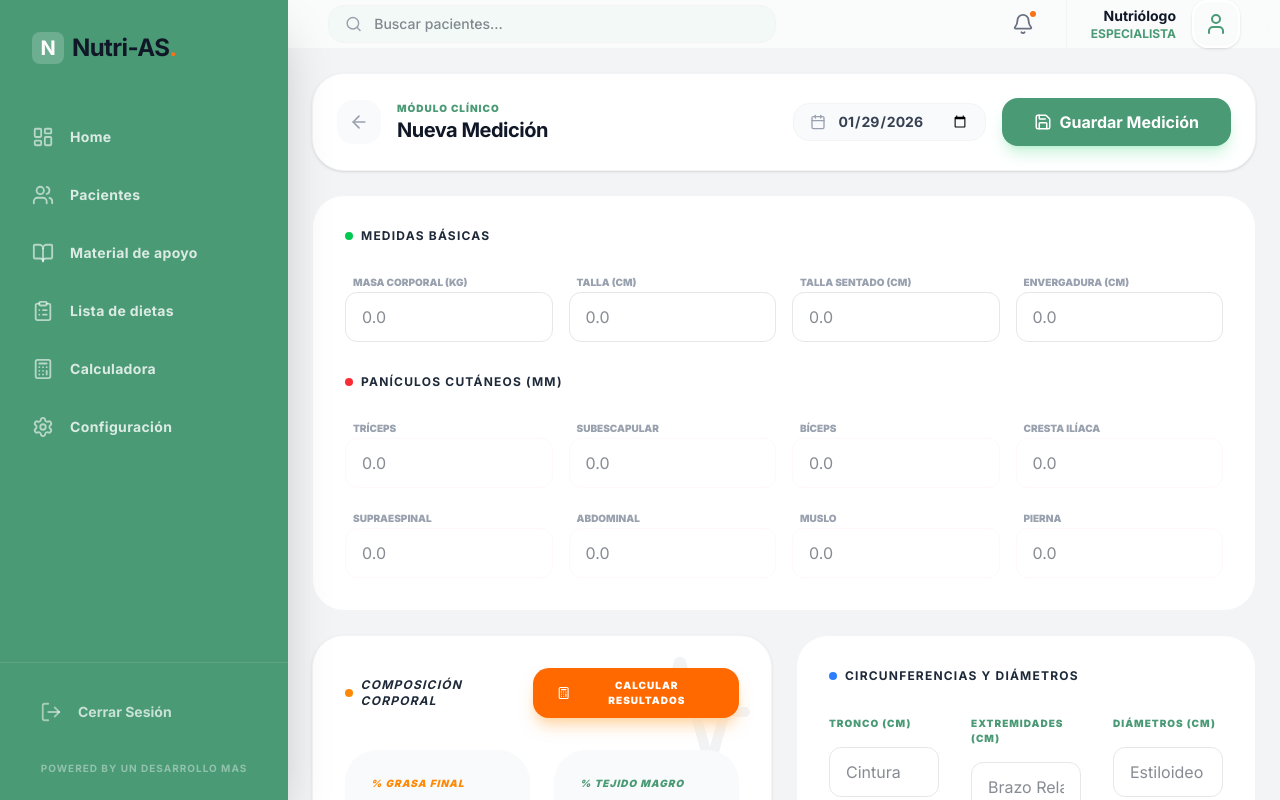
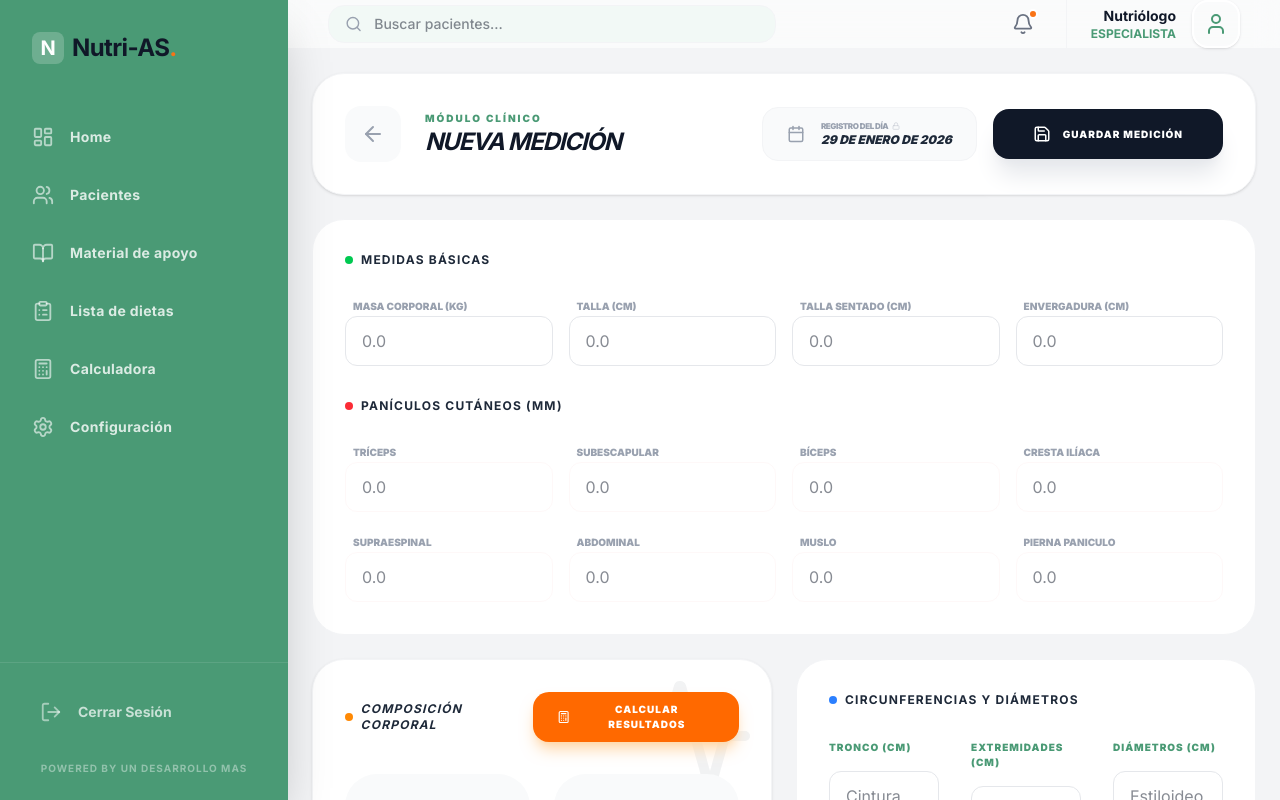
Before and after one commit to Saenz-man/Nutri-AS, a Next.js app: page /Pacientes/1/mediciones in a window 1280 px wide. Built offline with nearby package versions, Linux system fonts and the light colour scheme; no server answers; the database is empty.

Commit message:
Mediciones sin deuda tecnica

```diff
--- a/src/app/(dashboard)/Pacientes/[id]/mediciones/components/AntropometriaIsak.tsx
+++ b/src/app/(dashboard)/Pacientes/[id]/mediciones/components/AntropometriaIsak.tsx
@@ -45,7 +45,7 @@ export default function AntropometriaIsak({ values, handleChange }: any) {
             { id: "supraespinal", label: "Supraespinal" },
             { id: "abdominal", label: "Abdominal" },
             { id: "muslo", label: "Muslo" },
-            { id: "pierna", label: "Pierna" }
+            { id: "piernaPaniculo", label: "Pierna Paniculo" }
           ].map((fold) => (
             <div key={fold.id}>
               <label className="text-[10px] font-black text-gray-400 uppercase ml-2">{fold.label}</label>
--- a/src/app/(dashboard)/Pacientes/[id]/mediciones/components/Complementarias.tsx
+++ b/src/app/(dashboard)/Pacientes/[id]/mediciones/components/Complementarias.tsx
@@ -38,7 +38,7 @@ export default function Complementarias({ formData, handleChange, resultados }:
           <div className="grid grid-cols-1 gap-3">
             <input name="brazoR" placeholder="Brazo Relajado" value={formData.brazoR} onChange={handleChange} className="nutri-input" />
             <input name="brazoC" placeholder="Brazo Contraído" value={formData.brazoC} onChange={handleChange} className="nutri-input" />
-            <input name="pierna" placeholder="Pierna (Media)" value={formData.pierna} onChange={handleChange} className="nutri-input" />
+            <input name="piernaCirc" placeholder="Pierna (Media)" value={formData.piernaCirc} onChange={handleChange} className="nutri-input" />
           </div>
         </div>
 
--- a/src/app/(dashboard)/Pacientes/[id]/mediciones/components/MedicionesHeader.tsx
+++ b/src/app/(dashboard)/Pacientes/[id]/mediciones/components/MedicionesHeader.tsx
@@ -1,17 +1,20 @@
 "use client";
 
-import { ArrowLeft, Calendar, Save, Loader2 } from "lucide-react";
+import { ArrowLeft, Calendar, Save, Loader2, Lock } from "lucide-react";
 import { useRouter } from "next/navigation";
-import { Dispatch, SetStateAction } from "react"; // ✅ Importación necesaria
 
-// 📝 Actualizamos la interfaz para incluir fecha y setFecha
+/**
+ * 📝 INTERFAZ DE PROPIEDADES (HeaderProps)
+ * Definimos el contrato del componente. Nota que 'setFecha' ha sido eliminado
+ * para cumplir con la regla de integridad de fecha.
+ */
 interface MedicionesHeaderProps {
   id: string;
   onSave: () => Promise<void>;
   isSaving: boolean;
-  fecha: string;               // ✅ Agregado
-  setFecha: (fecha: string) => void; // ✅ Agregado (o Dispatch<SetStateAction<string>>)
+  fecha: string;      // Fecha del día transcurriendo
   hasChanges?: boolean;
+  isEditing?: boolean; // Determina el texto del título y botón
 }
 
 export default function MedicionesHeader({
@@ -19,50 +22,79 @@ export default function MedicionesHeader({
   onSave,
   isSaving,
   fecha,
-  setFecha,
-  hasChanges
+  hasChanges,
+  isEditing
 }: MedicionesHeaderProps) {
   const router = useRouter();
 
+  /**
+   * 📅 FORMATEO DE FECHA
+   * Convierte la fecha ISO (AAAA-MM-DD) a un formato humano y profesional.
+   * Ejemplo: "05 de febrero de 2026".
+   */
+  const fechaDisplay = new Date(fecha + "T00:00:00").toLocaleDateString('es-MX', {
+    day: '2-digit',
+    month: 'long',
+    year: 'numeric'
+  });
+
+  /**
+   * ⬅️ GESTIÓN DE SALIDA (Botón Atrás)
+   * Si el nutriólogo hizo cambios y no guardó, lanzamos una alerta de seguridad
+   * para evitar pérdida de datos biométricos.
+   */
   const handleBack = () => {
     if (hasChanges) {
-      const confirm = window.confirm("Tienes cambios sin guardar. ¿Deseas salir?");
+      const confirm = window.confirm("Tienes cambios sin guardar en la evaluación. ¿Deseas salir?");
       if (!confirm) return;
     }
     router.push(`/dashboard/pacientes/${id}`);
   };
 
   return (
-    <div className="flex flex-col md:flex-row md:items-center justify-between gap-4 bg-white p-6 rounded-4xl border border-gray-100 shadow-sm">
-      <div className="flex items-center gap-4">
-        <button onClick={handleBack} className="p-3 rounded-2xl bg-gray-50 text-gray-400 hover:text-nutri-main transition-all">
-          <ArrowLeft size={20} />
+    <div className="flex flex-col md:flex-row md:items-center justify-between gap-4 bg-white p-8 rounded-4xl border border-gray-100 shadow-sm">
+
+      {/* 🏷️ SECCIÓN IZQUIERDA: Títulos y Navegación */}
+      <div className="flex items-center gap-6">
+        <button
+          onClick={handleBack}
+          className="p-4 rounded-2xl bg-gray-50 text-gray-400 hover:text-nutri-main transition-all group"
+        >
+          <ArrowLeft size={24} className="group-hover:-translate-x-1 transition-transform" />
         </button>
         <div>
-          <p className="text-[10px] font-black text-nutri-main uppercase tracking-widest">Módulo Clínico</p>
-          <h1 className="text-xl font-bold text-gray-900">Nueva Medición</h1>
+          <p className="text-[10px] font-black text-nutri-main uppercase tracking-[0.2em]">Módulo Clínico</p>
+          <h1 className="text-2xl font-bold text-gray-900 uppercase italic tracking-tighter">
+            {isEditing ? "Editar Medición" : "Nueva Medición"}
+          </h1>
         </div>
       </div>
 
+      {/* ⚙️ SECCIÓN DERECHA: Fecha Blindada y Guardado */}
       <div className="flex items-center gap-4">
-        {/* 📅 Selector de Fecha Vinculado al Estado */}
-        <div className="flex items-center gap-3 bg-gray-50 px-4 py-2 rounded-2xl border border-gray-100">
-          <Calendar size={16} className="text-gray-400" />
-          <input
-            type="date"
-            value={fecha} // ✅ Ahora usa el valor que viene de page.tsx
-            onChange={(e) => setFecha(e.target.value)} // ✅ Actualiza el estado global
-            className="bg-transparent text-sm font-bold text-gray-700 outline-none"
-          />
+
+
+        <div className="flex items-center gap-4 bg-gray-50 px-6 py-3 rounded-2xl border border-gray-100 cursor-default group">
+          <Calendar size={18} className="text-gray-400 group-hover:text-nutri-main transition-colors" />
+          <div className="flex flex-col">
+            <span className="text-[8px] font-black text-gray-400 uppercase tracking-tighter flex items-center gap-1">
+              Registro del día <Lock size={8} className="opacity-50" />
+            </span>
+            <span className="text-xs font-black text-gray-800 italic uppercase">
+              {fechaDisplay}
+            </span>
+          </div>
         </div>
 
         <button
           onClick={onSave}
           disabled={isSaving}
-          className="bg-nutri-main text-white px-8 py-3 rounded-2xl font-bold flex items-center gap-2 hover:scale-105 transition-all shadow-lg shadow-green-500/20 disabled:opacity-50"
+          className="bg-gray-900 text-white px-10 py-4 rounded-2xl font-black text-[10px] uppercase tracking-widest flex items-center gap-3 hover:bg-black hover:scale-[1.02] transition-all shadow-xl shadow-gray-200 disabled:opacity-50"
         >
           {isSaving ? <Loader2 className="animate-spin" size={18} /> : <Save size={18} />}
-          <span>{isSaving ? "Guardando..." : "Guardar Medición"}</span>
+          <span>
+            {isSaving ? "Sincronizando..." : isEditing ? "Actualizar Registro" : "Guardar Medición"}
+          </span>
         </button>
       </div>
     </div>
--- a/src/app/(dashboard)/Pacientes/[id]/mediciones/page.tsx
+++ b/src/app/(dashboard)/Pacientes/[id]/mediciones/page.tsx
@@ -7,7 +7,11 @@ import AntropometriaIsak from "./components/AntropometriaIsak";
 import Bioimpedancia from "./components/Bioimpedancia";
 import Complementarias from "./components/Complementarias";
 import { useCalculosNutri } from "./hooks/useCalculosNutri";
-import { guardarMedicionAction, checkMedicionDia } from "@/lib/actions/mediciones";
+import {
+  guardarMedicionAction,
+  checkMedicionDia,
+  actualizarMedicionAction
+} from "@/lib/actions/mediciones";
 import { getPacienteById } from "@/lib/actions/pacientes";
 import { calcularEdad } from "./lib/formulas";
 import { toast } from "sonner";
@@ -15,71 +19,92 @@ import { toast } from "sonner";
 export default function MedicionesPage() {
   const { id } = useParams();
   const router = useRouter();
+
+  // --- 📝 ESTADOS DE CONTROL ---
   const [isSaving, setIsSaving] = useState(false);
-  const [fecha, setFecha] = useState(new Date().toISOString().split('T')[0]);
+  const [isEditing, setIsEditing] = useState(false); // Determina si guardamos o actualizamos
   const [edadPaciente, setEdadPaciente] = useState(0);
 
+  // --- 🛡️ BLOQUEO DE FECHA (Time-Lock) ---
+  // La fecha es inmutable: solo el día transcurriendo
+  const fecha = new Date().toISOString().split('T')[0];
+
+  // --- 🧠 HOOK DE INTELIGENCIA NUTRICIONAL ---
+  const {
+    values,
+    setValues,
+    calculos,
+    handleChange,
+    ejecutarFormulasCientificas
+  } = useCalculosNutri(edadPaciente);
+
   /**
-   * 🎂 1. CARGA AUTOMÁTICA DE EDAD
-   * Obtenemos la fecha de nacimiento de Hostinger para pre-llenar la edad.
+   * 🎂 1. SINCRONIZACIÓN DE EDAD
+   * Carga la edad desde Hostinger para que las fórmulas ISAK sean precisas.
    */
   useEffect(() => {
     if (id) {
       getPacienteById(id as string).then(res => {
         if (res.success && res.paciente.fechaNacimiento) {
-          const edadCalculada = calcularEdad(res.paciente.fechaNacimiento);
-          setEdadPaciente(edadCalculada);
+          setEdadPaciente(calcularEdad(res.paciente.fechaNacimiento));
         }
       });
     }
   }, [id]);
 
   /**
-   * 🧠 2. HOOK DE INTELIGENCIA NUTRICIONAL
-   * Pasamos la edad calculada como valor inicial para las fórmulas científicas.
+   * 🔍 2. MODO ESPEJO: DETECTOR DE REGISTROS
+   * Si Dana ya tiene una medición hoy, hidratamos el formulario con sus datos.
    */
-  const {
-    values,
-    calculos,
-    handleChange,
-    ejecutarFormulasCientificas,
-    validarCampo,
-    errors
-  } = useCalculosNutri(edadPaciente);
+  useEffect(() => {
+    const verificarRegistroHoy = async () => {
+      const res = await checkMedicionDia(id as string, fecha);
+
+      if (res.existe && res.datos) {
+        setIsEditing(true);
+        // Cargamos los datos previos para permitir la edición
+        setValues(res.datos);
+        toast.info("Registro previo detectado. Los cambios se actualizarán sobre el registro de hoy.");
+      } else {
+        setIsEditing(false);
+      }
+    };
+    verificarRegistroHoy();
+  }, [fecha, id, setValues]);
 
   /**
-   * 💾 3. GUARDADO CLÍNICO
-   * Envía toda la composición corporal calculada al expediente del paciente.
+   * 💾 3. PERSISTENCIA EN HOSTINGER
+   * Decide si crea una nueva cita técnica o actualiza la existente.
    */
   const handleSave = async (): Promise<void> => {
+    // Validación básica de seguridad
     if (!values.peso || !values.talla) {
-      toast.error("Peso y Talla son obligatorios para el expediente.");
+      toast.error("Peso y Talla son obligatorios para el diagnóstico.");
       return;
     }
 
     setIsSaving(true);
+    try {
+      // Combinamos valores del formulario con cálculos automáticos (Siri/Von Döbeln)
+      const payload = { ...values, ...calculos };
 
-    try {
-      // Evitar duplicidad de datos en las gráficas de evolución
-      const { existe } = await checkMedicionDia(id as string, fecha);
-
-      if (existe) {
-        setIsSaving(false);
-        toast.warning("Ya existe una medición registrada para este día.");
-        return;
+      let res;
+      if (isEditing) {
+        // 🔄 Actualización de registro existente
+        res = await actualizarMedicionAction(id as string, payload, fecha);
+      } else {
+        // 🆕 Creación de nuevo registro
+        res = await guardarMedicionAction(id as string, payload, fecha);
       }
 
-      // Guardamos en la base de datos vinculando la cita técnica
-      const res = await guardarMedicionAction(id as string, { ...values, ...calculos }, fecha);
-
       if (res.success) {
-        toast.success("Medición y composición corporal guardadas.");
+        toast.success(isEditing ? "Expediente actualizado correctamente." : "Medición guardada con éxito.");
         router.push(`/dashboard/pacientes/${id}`);
       } else {
-        toast.error(res.error || "Error al procesar el guardado.");
+        toast.error(res.error || "Fallo en la comunicación con la base de datos.");
       }
     } catch (error) {
-      toast.error("Fallo de comunicación con el servidor.");
+      toast.error("Error crítico de red.");
     } finally {
       setIsSaving(false);
     }
@@ -88,30 +113,30 @@ export default function MedicionesPage() {
   return (
     <div className="max-w-6xl mx-auto space-y-6 pb-20 animate-in fade-in duration-500">
 
-      {/* 🔝 CABECERA: Control de fecha y Guardado */}
+      {/* 🔝 CABECERA: Sin setFecha para mantener el bloqueo de integridad */}
       <MedicionesHeader
         id={id as string}
         onSave={handleSave}
         isSaving={isSaving}
         fecha={fecha}
-        setFecha={setFecha}
+        isEditing={isEditing}
       />
 
-      {/* 📏 SECCIÓN ISAK: Panículos y Medidas Básicas */}
+      {/* 📏 SECCIÓN ISAK: Panículos (Usa 'piernaPaniculo') */}
       <AntropometriaIsak
         values={values}
         handleChange={handleChange}
       />
 
       <div className="grid grid-cols-1 lg:grid-cols-2 gap-6">
-        {/* ⚡ BIOIMPEDANCIA: Incluye el botón de Cálculo Científico */}
+        {/* ⚡ BIOIMPEDANCIA: Cálculos de Grasa y Músculo */}
         <Bioimpedancia
           formData={values}
           handleChange={handleChange}
           onCalcular={ejecutarFormulasCientificas}
         />
 
-        {/* 🔄 COMPLEMENTARIAS: Circunferencias, Diámetros e ICC */}
+        {/* 🔄 COMPLEMENTARIAS: Circunferencias (Usa 'piernaCirc') */}
         <Complementarias
           formData={values}
           handleChange={handleChange}
```
Also changed, not shown: src/lib/actions/mediciones.ts (+106 -70 lines), 1 other file (tests, documents, lock files or other folders).
